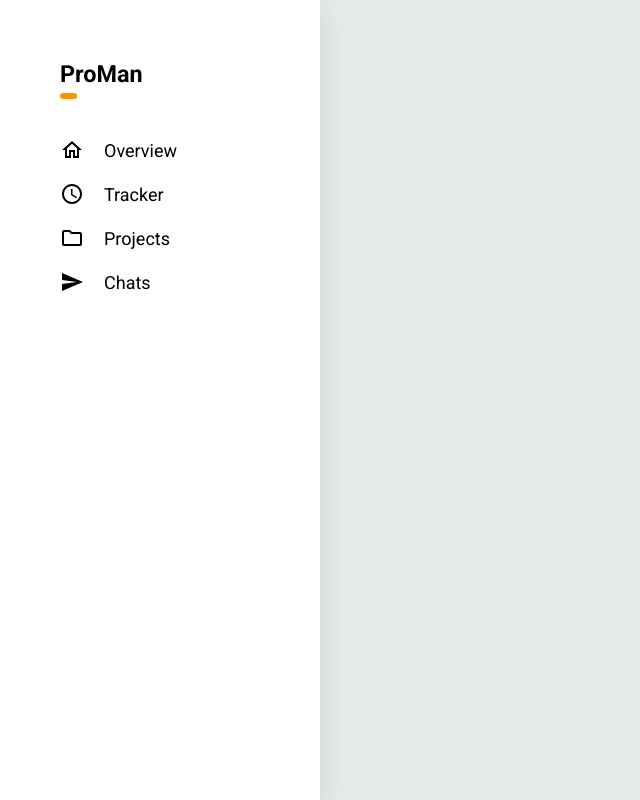
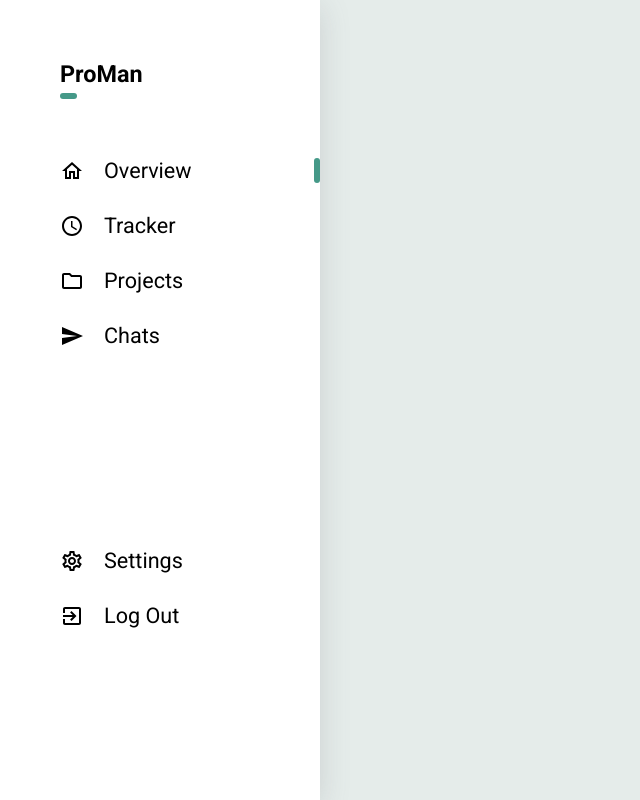
Before and after one commit to MrZeffy/ProMan-react, a React (Create React App) app: page / in a window 1280 px wide. Shown: the whole page, without its empty margins (0-640 px from the left). Built offline with nearby package versions, Linux system fonts and the light colour scheme.

Commit message:
improved

```diff
--- a/src/App.css
+++ b/src/App.css
@@ -1,5 +1,6 @@
 :root{
   --outside-padding: 60px;
+  --blue-color: rgb(69, 153 ,136);
 }
 
 body{
@@ -22,6 +23,7 @@ body{
 
   box-shadow: rgba(100, 100, 111, 0.2) 0px 7px 29px 0px;
   padding: var(--outside-padding);
+  padding-right: 0;
 }
 
 
@@ -53,7 +55,7 @@ body{
 .logoLink::after{
   display: block;
   content: '';
-  background-color: rgb(255, 147, 0);
+  background-color: var(--blue-color);
   height: 6px;
   position: absolute;
   left: 0;
@@ -71,19 +73,47 @@ body{
 
 /* Navigation Menu */
 
+.menuContainer{
+  margin-top: 70px;
+}
+
 
 .menuList{
-  margin-top: 50px;
+
   list-style-type: none;
   padding-left: 0;
 }
 
 .menuItem{
-  margin: 20px auto;
+  font-size: 1.2em;
+  font-weight: 400;
+  margin: 30px auto;
   display: flex;
   align-items: center;
+
+  position: relative;
+
+
 }
+
+
 
 .menuIcon{
   margin-right: 20px;
 }
+
+.menuItemActive::after{
+  position: absolute;
+  display: block;
+  right: 0;
+  top: 0;
+  height: 100%;
+  width: 6px;
+  content: ' ';
+  background-color: var(--blue-color);
+  border-radius: 5px;
+}
+
+.bottomMenu{
+  margin-top: 200px;
+}
--- a/src/Components/MenuListItem.js
+++ b/src/Components/MenuListItem.js
@@ -1,14 +1,15 @@
 import React from 'react'
 
 
-const MenuListItem = ({itemTitle, iconClass}) => {
+const MenuListItem = ({itemTitle, iconClass, activeItem, onClick}) => {
     const OurIcon = iconClass;
     return (
 
-       <li className="menuItem">
-           <OurIcon className="menuIcon"/>
-           {itemTitle}
+       <li className={`menuItem ${activeItem?'menuItemActive':''}`} onClick={onClick}>
+            <OurIcon className="menuIcon" />
+            {itemTitle}
        </li>
+
     )
 }
 
--- a/src/Components/SideBar.js
+++ b/src/Components/SideBar.js
@@ -1,33 +1,68 @@
-import React from 'react'
+import {useState} from 'react'
 import MenuListItem from './MenuListItem'
 import HomeIcon from '@material-ui/icons/HomeOutlined'
 import AccessTimeIcon from '@material-ui/icons/AccessTime';
 import FolderIcon from '@material-ui/icons/FolderOutlined'
 import SendIcon from '@material-ui/icons/Send'
+import SettingIcon from '@material-ui/icons/SettingsOutlined'
+import LogoutIcon from '@material-ui/icons/ExitToAppOutlined'
 
 
 // folder-open
 
 const menuItems = [
     {
+        id: 0,
         itemTitle: 'Overview',
         iconClass: HomeIcon
     },
     {
+        id: 1,
         itemTitle: 'Tracker',
         iconClass: AccessTimeIcon
     },
     {
+        id: 2,
         itemTitle: 'Projects',
         iconClass: FolderIcon
     },
     {
+        id: 3,
         itemTitle: 'Chats',
         iconClass: SendIcon
     }
+
+
 ]
 
+
+const settingMenu = [
+    {
+        id: 4,
+        itemTitle: 'Settings',
+        iconClass: SettingIcon
+    },
+    {
+        id: 5,
+        itemTitle: 'Log Out',
+        iconClass: LogoutIcon
+    }
+]
+
+
+
 const SideBar = () => {
+
+
+
+    const [activeMenuItem, setActiveMenuItem] = useState(0);
+
+
+    const updateActive = (index) => {
+        console.log('updating');
+        setActiveMenuItem(index);
+    }
+
     return (
         <div className="sideBarContainer">
 
@@ -40,9 +75,26 @@ const SideBar = () => {
                     <ul className="menuList">
                         {menuItems.map((ele, index) => {
                             return (
-                                <MenuListItem key={index} iconClass={ele.iconClass} itemTitle={ele.itemTitle} />
+                                <MenuListItem key={index} iconClass={ele.iconClass}
+                                itemTitle={ele.itemTitle}
+                                activeItem={ele.id===activeMenuItem}
+                                onClick={()=>updateActive(ele.id)}/>
                             )
                         })}
+                    </ul>
+                </div>
+                <div className="bottomMenu">
+                    <ul className="menuList bottomMenuList">
+
+                        {settingMenu.map((ele, index)=>{
+                            return (
+                                <MenuListItem key={index} iconClass={ele.iconClass}
+                                    itemTitle={ele.itemTitle}
+                                    activeItem={ele.id === activeMenuItem}
+                                    onClick={() => updateActive(ele.id)} />
+                            )
+                        })}
+
                     </ul>
                 </div>
             </div>
```
